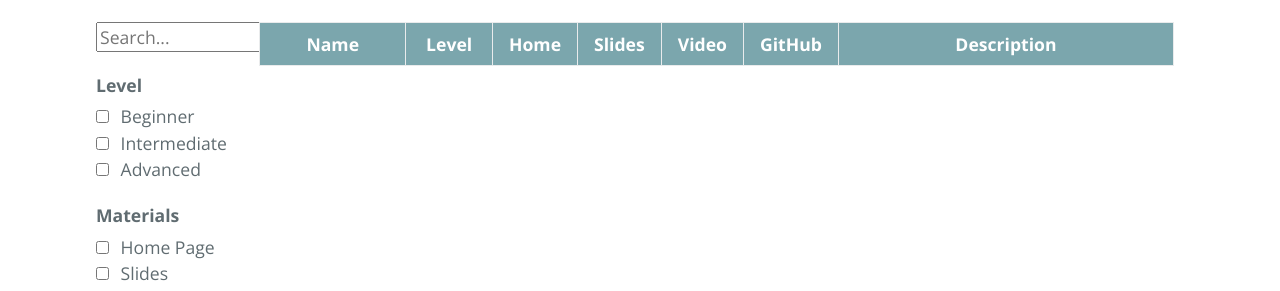
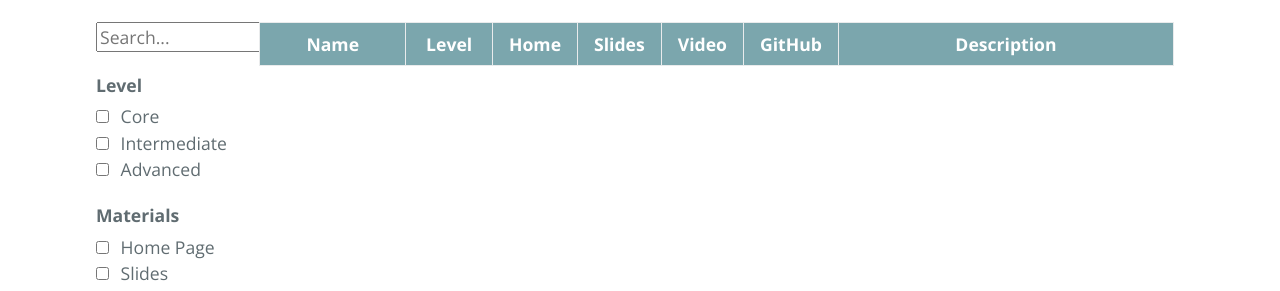
Before and after one commit to ratkinson0405/ratkinson0405.github.io, a Jekyll site: the page built from code.md, in a window 1280 px wide. Shown: the part 168-459 px from the top of the page. Built offline with Jekyll 4.4.1, drawn with Linux system fonts in a browser that asks for light colours; our own code applies the rules of GitHub Pages for plain Markdown files; the repository's description, which GitHub fills in, is left out.

Commit message:
Update default.html

```diff
--- a/_layouts/default.html
+++ b/_layouts/default.html
@@ -29,8 +29,8 @@
           <label><b>Level</b></label>
         </div>
         <div>
-          <input type="checkbox" id="beginner" name="beginner" value="Beginner">
-          <label for="beginner" style="padding-left: 7px">Beginner</label><br>
+          <input type="checkbox" id="core" name="core" value="Core">
+          <label for="core" style="padding-left: 7px">Core</label><br>
           <input type="checkbox" id="intermediate" name="intermediate" value="Intermediate">
           <label for="intermediate" style="padding-left: 7px">Intermediate</label><br>
           <input type="checkbox" id="advanced" name="advanced" value="Advanced">
```
